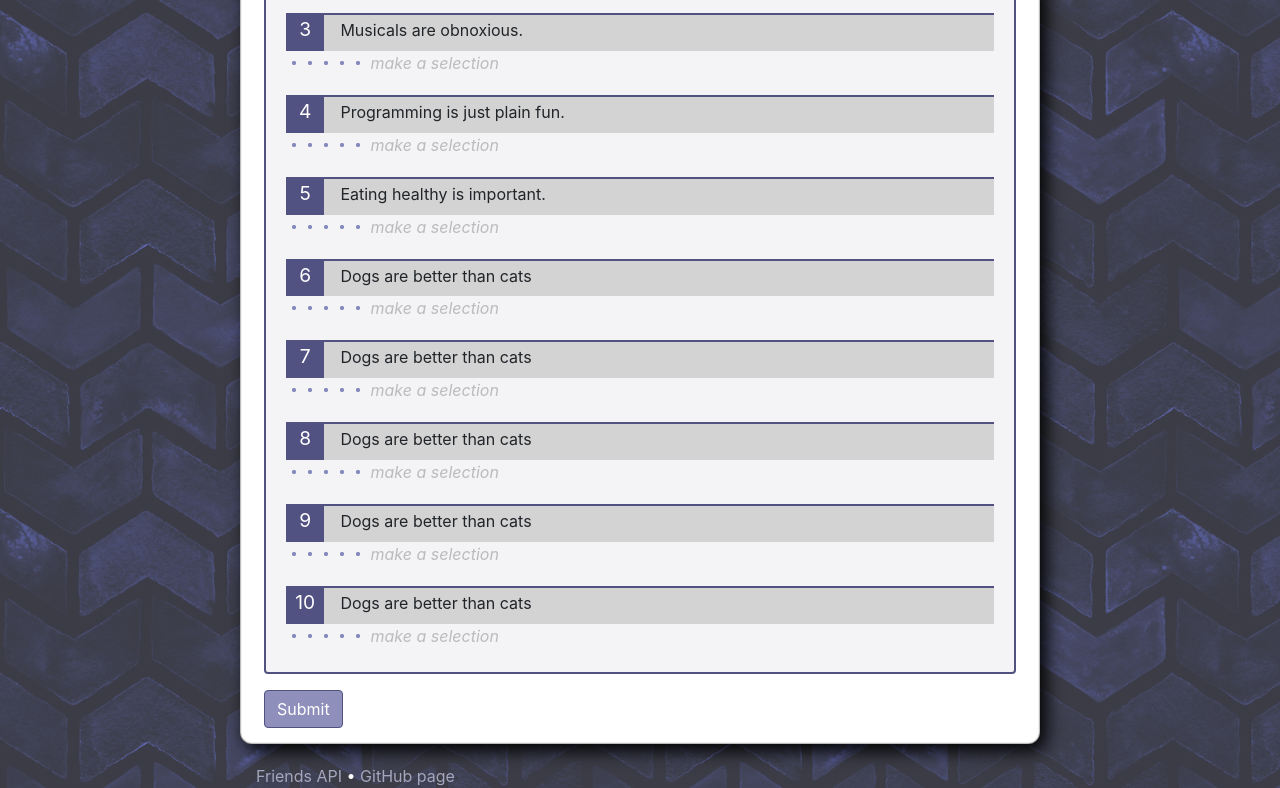
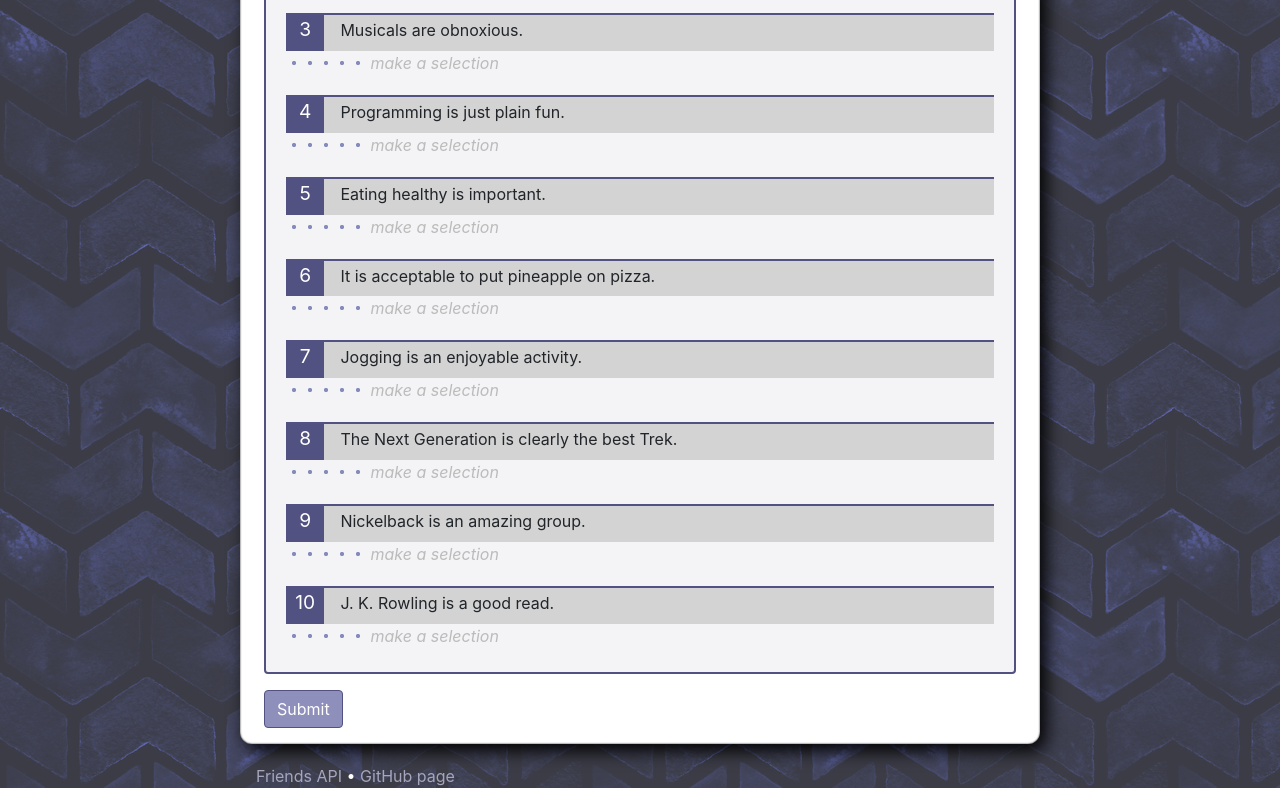
Before and after one commit to snarfblam/friendFinder, a website: page app/public_html/survey.html in a window 1280 px wide. Shown: the part 666-1454 px from the top of the page. Drawn offline with nearby package versions, Linux system fonts and the light colour scheme.

Commit message:
Should probably have some questions in there ;)

```diff
--- a/app/public_html/survey.html
+++ b/app/public_html/survey.html
@@ -121,7 +121,7 @@
                         <li id="q6item">
                             <p class="qheader">
                                 <span class="qnumber">6</span>
-                                Dogs are better than cats
+                                It is acceptable to put pineapple on pizza.
                             </p>
                             <input type="radio" name="q6" id="q6v1" class="gd1" value="1">
                             <label for="q6v1"></label
@@ -138,7 +138,7 @@
                         <li id="q7item">
                             <p class="qheader">
                                 <span class="qnumber">7</span>
-                                Dogs are better than cats
+                                Jogging is an enjoyable activity.
                             </p>
                             <input type="radio" name="q7" id="q7v1" class="gd1" value="1">
                             <label for="q7v1"></label
@@ -155,7 +155,7 @@
                         <li id="q8item">
                             <p class="qheader">
                                 <span class="qnumber">8</span>
-                                Dogs are better than cats
+                                The Next Generation is clearly the best Trek.
                             </p>
                             <input type="radio" name="q8" id="q8v1" class="gd1" value="1">
                             <label for="q8v1"></label
@@ -172,7 +172,7 @@
                         <li id="q9item">
                             <p class="qheader">
                                 <span class="qnumber">9</span>
-                                Dogs are better than cats
+                                Nickelback is an amazing group.
                             </p>
                             <input type="radio" name="q9" id="q9v1" class="gd1" value="1">
                             <label for="q9v1"></label
@@ -189,7 +189,7 @@
                         <li id="q10item">
                             <p class="qheader">
                                 <span class="qnumber">10</span>
-                                Dogs are better than cats
+                                J. K. Rowling is a good read.
                             </p>
                             <input type="radio" name="q10" id="q10v1" class="gd1" value="1">
                             <label for="q10v1"></label
```
